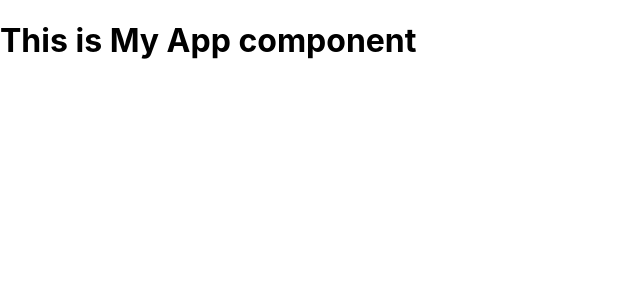
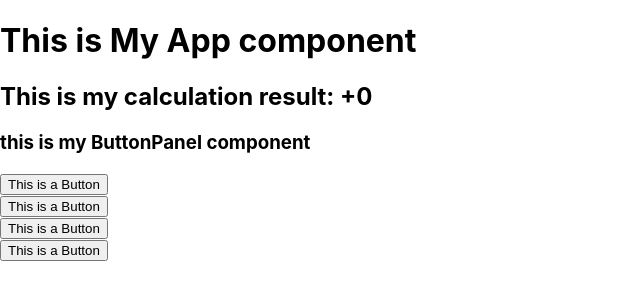
Before and after one commit to Davidosky007/my_calculator, a React (Create React App) app: page / in a window 1280 px wide. Shown: the top 300 px of the page, without its empty margins (0-640 px from the left). Built offline with nearby package versions, Linux system fonts and the light colour scheme.

Commit message:
Add display and buttonpanel components

```diff
--- a/src/components/App.js
+++ b/src/components/App.js
@@ -1,11 +1,14 @@
-import React from 'react'
+/* eslint-disable linebreak-style */
+import React from 'react';
+import Display from './Display';
+import ButtonPanel from './ButtonPanel';
 
-const App = () => {
-  return (
-    <div>
-      <h1>This is My App component</h1>
-    </div>
-  )
-}
+const App = () => (
+  <>
+    <h1>This is My App component</h1>
+    <Display result="0" />
+    <ButtonPanel />
+  </>
+);
 
-export default App
+export default App;
--- a/src/components/Button.js
+++ b/src/components/Button.js
@@ -0,0 +1,10 @@
+/* eslint-disable linebreak-style */
+import React from 'react';
+
+const Button = (props) => (
+  <div>
+    <button type="button">This is a Button</button>
+  </div>
+);
+
+export default Button;
--- a/src/components/ButtonPanel.js
+++ b/src/components/ButtonPanel.js
@@ -0,0 +1,15 @@
+/* eslint-disable linebreak-style */
+import React from 'react';
+import Button from './Button';
+
+const ButtonPanel = () => (
+  <>
+    <h3>this is my ButtonPanel component</h3>
+    <Button />
+    <Button />
+    <Button />
+    <Button />
+  </>
+);
+
+export default ButtonPanel;
--- a/src/components/Display.js
+++ b/src/components/Display.js
@@ -0,0 +1,13 @@
+/* eslint-disable linebreak-style */
+import React from 'react';
+
+const Display = ({ result }) => (
+  <div>
+    <h2>
+      This is my calculation result: +
+      {result}
+    </h2>
+  </div>
+);
+
+export default Display;
```
